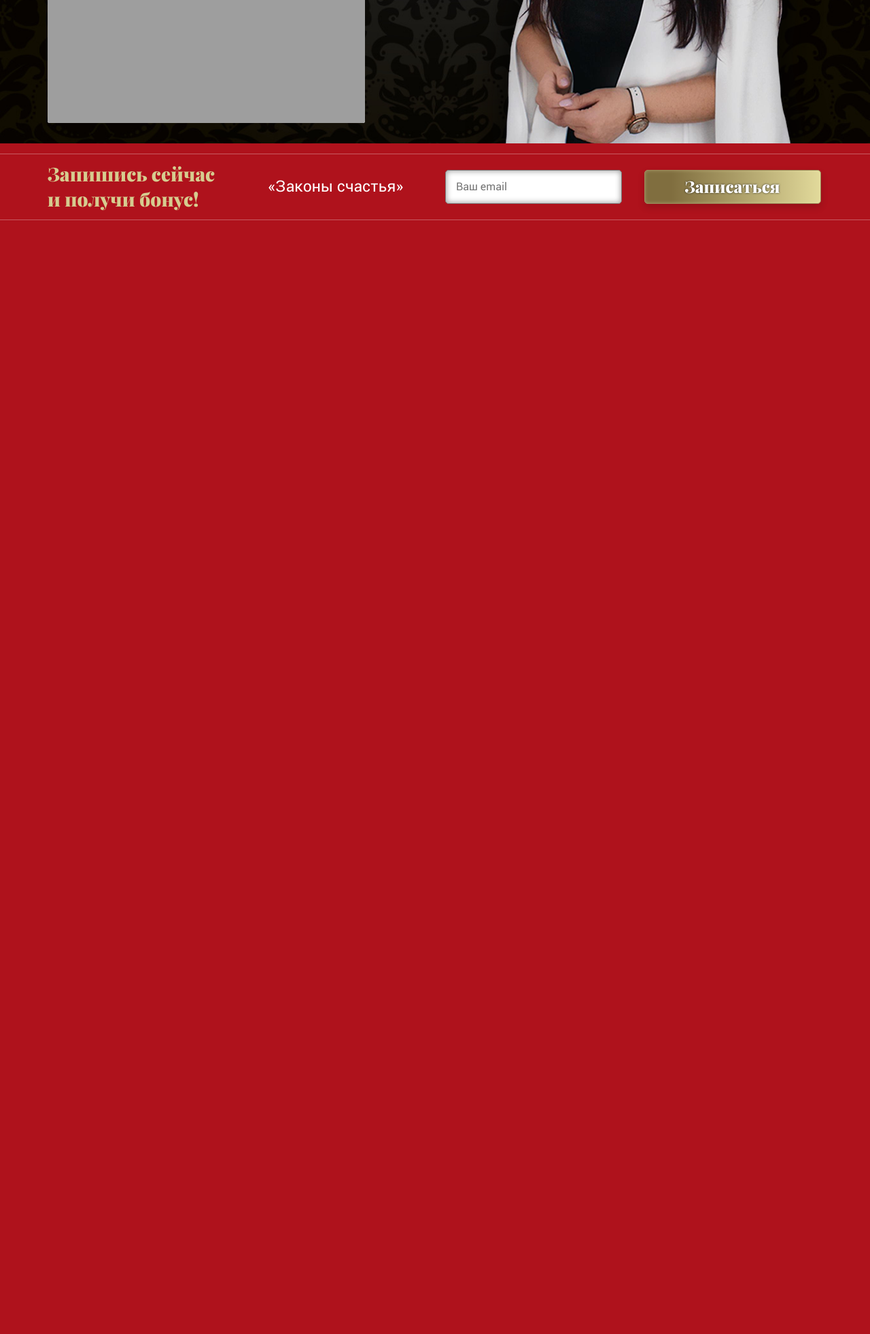
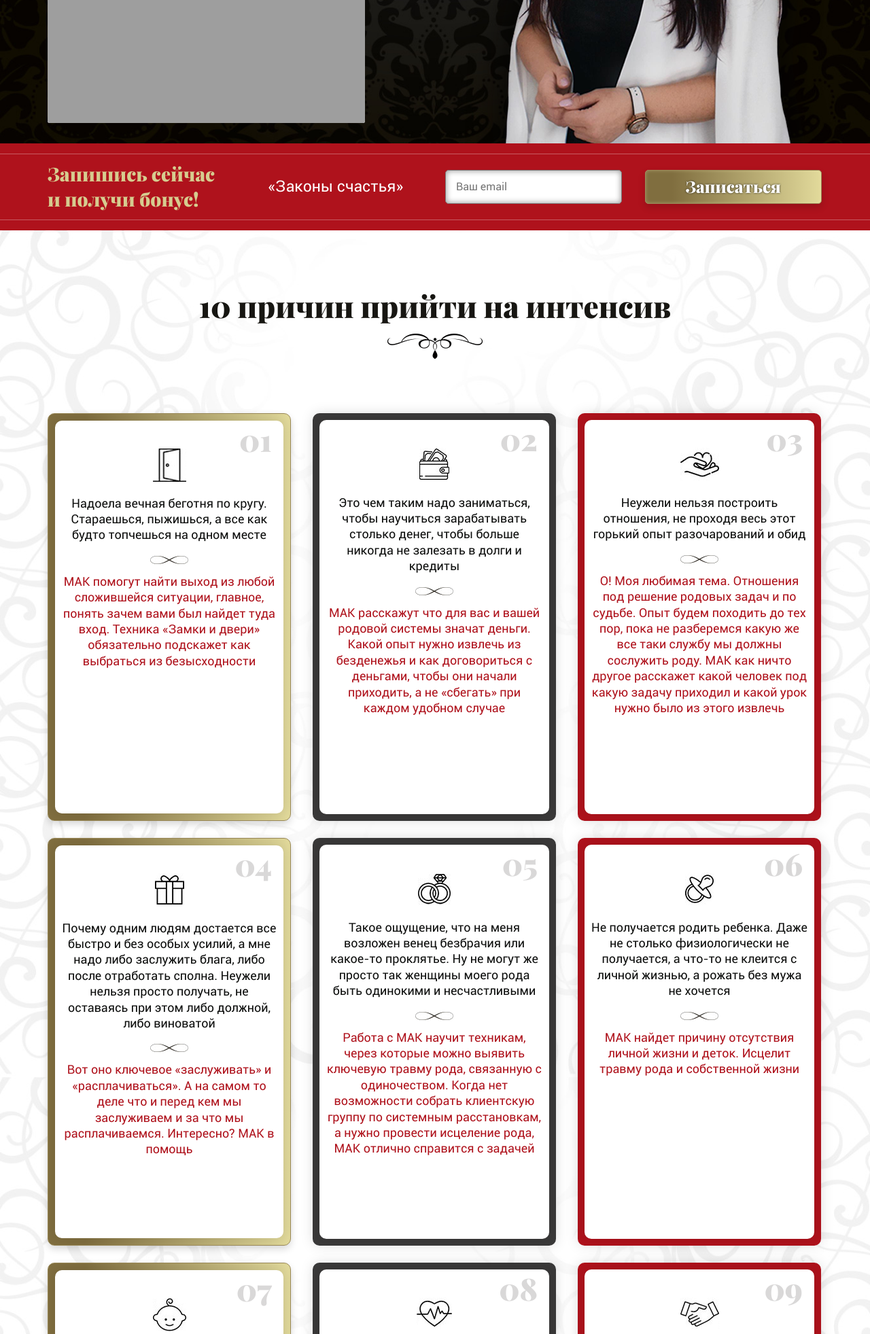
Before and after one commit to PavelRoR/abramova-mak, a PHP site: page / in a window 1280 px wide. Shown: the part 485-2448 px from the top of the page at 68% size. Before the commit the page ends 809 px from the top, so only its background shows below. Run offline with PHP 8.4, Linux system fonts and the light colour scheme; some libraries are stand-ins or nearby versions; grey boxes are pictures that could not be loaded.

Commit message:
Reasons section is done

```diff
--- a/index.html
+++ b/index.html
@@ -68,6 +68,118 @@
         <div class="clfix"></div>
       </div>
     </section>
+    <section id="reasons">
+      <div class="container">
+        <h3>10 причин прийти на интенсив</h3>
+        <div class="row">
+          <div id="reasons_block">
+                <div class="reason col-md-4 col-sm-6 col-sx-12">
+                  <div class="reason_wrapper">
+                    <div class="reason_container">
+                      <h4>01</h4>
+                      <div class="icon"></div>
+                      <p>Надоела вечная беготня по кругу. Стараешься, пыжишься, а все как будто топчешься  на одном  месте</p><img class="divider_middle" src="img/divider_middle.jpg" alt="Разделитель"/>
+                      <p>МАК помогут найти выход из любой сложившейся ситуации, главное, понять зачем вами был найдет туда вход. Техника «Замки и двери» обязательно подскажет как выбраться из безысходности</p>
+                    </div>
+                  </div>
+                </div>
+                <div class="reason col-md-4 col-sm-6 col-sx-12">
+                  <div class="reason_wrapper">
+                    <div class="reason_container">
+                      <h4>02</h4>
+                      <div class="icon"></div>
+                      <p>Это чем таким надо заниматься, чтобы научиться зарабатывать столько денег, чтобы больше никогда не залезать в долги и кредиты</p><img class="divider_middle" src="img/divider_middle.jpg" alt="Разделитель"/>
+                      <p>МАК расскажут что для вас и вашей родовой системы значат деньги. Какой опыт нужно извлечь из безденежья и как договориться с деньгами, чтобы они начали приходить, а не «сбегать» при каждом удобном случае</p>
+                    </div>
+                  </div>
+                </div>
+                <div class="reason col-md-4 col-sm-6 col-sx-12">
+                  <div class="reason_wrapper">
+                    <div class="reason_container">
+                      <h4>03</h4>
+                      <div class="icon"></div>
+                      <p>Неужели нельзя построить отношения, не проходя весь этот горький опыт разочарований и обид</p><img class="divider_middle" src="img/divider_middle.jpg" alt="Разделитель"/>
+                      <p>О! Моя любимая тема. Отношения под решение родовых задач и по судьбе. Опыт будем походить до тех пор, пока не разберемся какую же все таки службу мы должны сослужить роду. МАК как ничто другое расскажет какой человек под какую задачу приходил и какой урок нужно было из этого извлечь</p>
+                    </div>
+                  </div>
+                </div>
+                <div class="reason col-md-4 col-sm-6 col-sx-12">
+                  <div class="reason_wrapper">
+                    <div class="reason_container">
+                      <h4>04</h4>
+                      <div class="icon"></div>
+                      <p>Почему одним людям достается все быстро и без особых усилий, а мне надо либо заслужить блага, либо после отработать сполна. Неужели нельзя просто получать, не оставаясь при этом либо должной, либо виноватой</p><img class="divider_middle" src="img/divider_middle.jpg" alt="Разделитель"/>
+                      <p>Вот оно ключевое «заслуживать» и «расплачиваться». А на самом то деле что и перед кем мы заслуживаем и за что мы расплачиваемся. Интересно? МАК в помощь</p>
+                    </div>
+                  </div>
+                </div>
+                <div class="reason col-md-4 col-sm-6 col-sx-12">
+                  <div class="reason_wrapper">
+                    <div class="reason_container">
+                      <h4>05</h4>
+                      <div class="icon"></div>
+                      <p>Такое ощущение, что на меня возложен венец безбрачия или какое-то проклятье. Ну не могут же просто так женщины моего рода быть одинокими и несчастливыми</p><img class="divider_middle" src="img/divider_middle.jpg" alt="Разделитель"/>
+                      <p>Работа с МАК научит техникам, через которые можно выявить ключевую травму рода, связанную с одиночеством. Когда нет возможности собрать клиентскую группу по системным расстановкам, а нужно провести исцеление рода, МАК отлично справится с задачей</p>
+                    </div>
+                  </div>
+                </div>
+                <div class="reason col-md-4 col-sm-6 col-sx-12">
+                  <div class="reason_wrapper">
+                    <div class="reason_container">
+                      <h4>06</h4>
+                      <div class="icon"></div>
+                      <p>Не получается родить ребенка. Даже не столько физиологически не получается, а что-то не клеится с личной жизнью, а рожать без мужа не хочется</p><img class="divider_middle" src="img/divider_middle.jpg" alt="Разделитель"/>
+                      <p>МАК найдет причину отсутствия личной жизни и деток. Исцелит травму рода и собственной жизни</p>
+                    </div>
+                  </div>
+                </div>
+                <div class="reason col-md-4 col-sm-6 col-sx-12">
+                  <div class="reason_wrapper">
+                    <div class="reason_container">
+                      <h4>07</h4>
+                      <div class="icon"></div>
+                      <p>Выкидыши, бесплодие, болезни по-женски. От куда все это взялось, а, главное, что с этим делать? Если медицина бессильна, должен же быть какой-то другой выход</p><img class="divider_middle" src="img/divider_middle.jpg" alt="Разделитель"/>
+                      <p>С помощью МАК возможно обнаружить и устранить скрытые причины мнимого бесплодия, зачать и родить здорового ребенка</p>
+                    </div>
+                  </div>
+                </div>
+                <div class="reason col-md-4 col-sm-6 col-sx-12">
+                  <div class="reason_wrapper">
+                    <div class="reason_container">
+                      <h4>08</h4>
+                      <div class="icon"></div>
+                      <p>Почему мой ребенок не слушается, как будто мы разговариваем на разных языках. Невозможно достучаться до его разума, как будто я со стенкой все время разговариваю. Как общаться, чтобы достичь взаимопонимания</p><img class="divider_middle" src="img/divider_middle.jpg" alt="Разделитель"/>
+                      <p>МАК отлично помогают проработать отношения с детьми. Работая с картами, отлично видна на поверхности детско-родительская проблема. А так же с самими детьми нет лучше способа работы, как через МАК. Дети любят картинки и бессознательно выдают все тайны своего подсознания. Хотите все знать о своих детях? Это все МАК</p>
+                    </div>
+                  </div>
+                </div>
+                <div class="reason col-md-4 col-sm-6 col-sx-12">
+                  <div class="reason_wrapper">
+                    <div class="reason_container">
+                      <h4>09</h4>
+                      <div class="icon"></div>
+                      <p>То ли возраст, то ли погода, то ли время такое. Но ощущение, что куда-то уходит энергия, появляется апатия и даже депрессия. Нет желания что-то делать, куда-то двигаться. Опускаются руки и не знаю как с этим состоянием справляться</p><img class="divider_middle" src="img/divider_middle.jpg" alt="Разделитель"/>
+                      <p>С помощью МАК можно увидеть тайное послание нашего подсознания. Ведь апатия и плохое самочувствие – это защитная реакция организма. От чего мы защищаемся и как выстроить альтернативную защиту, при этом пребывая в полном здравии – тоже расскажут МАК</p>
+                    </div>
+                  </div>
+                </div>
+            <div class="col-md-4 col-sm-6 col-sx-12"></div>
+                <div class="reason col-md-4 col-sm-6 col-sx-12">
+                  <div class="reason_wrapper">
+                    <div class="reason_container">
+                      <h4>10</h4>
+                      <div class="icon"></div>
+                      <p>Известно, что многие болезни имеют соматическое объяснение. Ну раз от расстройств нервной системы они появились, то как теперь выровнять свое душевное состояние, чтобы болезни отступили</p><img class="divider_middle" src="img/divider_middle.jpg" alt="Разделитель"/>
+                      <p>Через МАК вы сможете поговорить и договориться со своими болезнями. Спросить что их рядом с вами удерживает. Найти им другой «домик» или научиться с ними уживаться без нужды испытывать боль и страдание. А также через МАК можно активировать и усилить свою интуицию,   научиться читать знаки и через связь со своим подсознанием быстро и эффективно получать ответы на любые вопросы</p>
+                    </div>
+                  </div>
+                </div>
+            <div class="col-md-4 col-sm-6 col-sx-12"></div>
+          </div>
+        </div>
+        <button class="button">Записаться</button>
+      </div>
+    </section>
     <link rel="stylesheet" href="//maxcdn.bootstrapcdn.com/font-awesome/4.7.0/css/font-awesome.min.css"/>
     <script src="https://ajax.googleapis.com/ajax/libs/jquery/2.1.1/jquery.min.js"></script>
     <script>window.jQuery || document.write('<script src="js/jquery-2.1.1.min.js"><\/script>')</script>
--- a/index.pug
+++ b/index.pug
@@ -21,7 +21,7 @@ html(lang="ru")
 			include pug/header
 			include pug/main
 		include pug/mail_section
-		//- include pug/risons
+		include pug/rissons
 		//- include pug/plan
 		//- include pug/author
 		//- include pug/testimonials
--- a/styl/parts/mail_section.styl
+++ b/styl/parts/mail_section.styl
@@ -39,6 +39,8 @@
     .infront_submit,
     .span_phone
         font-size: 15px
+    button.button
+        margin-top: 0
 .email-block input,
 .phone-block input,
 .email-block input:focus,
@@ -54,5 +56,3 @@
     line-height: 2
     text-align: left;
     padding: 8px 15px
-button.button
-    margin-top: 0
--- /dev/null
+++ b/styl/parts/rissons.styl
@@ -0,0 +1,128 @@
+#reasons
+	background-image url(../img/lacy_bg.jpg)
+	background-repeat no-repeat
+	background-position center
+	background-size: cover;
+	background-attachment: fixed;
+	padding: 50px 0
+	.reason
+		.reason_wrapper
+			border-radius: 10px;
+			width: 358px;
+			height: 600px;
+			padding 10px
+			margin-bottom: 25px
+		&:first-child .reason_wrapper
+		&:nth-child(4) .reason_wrapper
+		&:nth-child(7) .reason_wrapper
+		&:nth-of-type(11) .reason_wrapper
+			border 1px solid rgb(154, 137, 88);
+			background-image: linear-gradient( 90deg, rgb(128,110,63) 15%, rgb(226,218,155) 100%);
+			box-shadow: 0px 5px 11px 0px rgba(0, 0, 0, 0.15);
+		&:nth-child(2) .reason_wrapper
+		&:nth-child(5) .reason_wrapper
+		&:nth-child(8) .reason_wrapper
+			border-radius: 10px;
+			background-color: rgb(58, 57, 57);
+			box-shadow: 0px 0px 17.67px 1.33px rgba(0, 0, 0, 0.1);
+		&:nth-child(3) .reason_wrapper
+		&:nth-child(6) .reason_wrapper
+		&:nth-child(9) .reason_wrapper
+			background-color: rgb(175, 18, 28);
+			box-shadow: 0px 0px 17.67px 1.33px rgba(0, 0, 0, 0.1);
+		&:nth-of-type(11) .reason_wrapper
+			height 640px
+		&:first-of-type
+			.reason_container
+				.icon
+					width: 49px
+					background-image url(../img/icons.jpg)
+					background-position 0 0
+		&:nth-of-type(3)
+			.reason_container
+				.icon
+					width: 57px
+					background-image url(../img/icons.jpg)
+					background-position -93px 0
+		&:nth-of-type(4)
+			.reason_container
+				.icon
+					width: 43px
+					background-image url(../img/icons.jpg)
+					background-position -150px 0
+		&:nth-of-type(5)
+			.reason_container
+				.icon
+					width: 48px
+					background-image url(../img/icons.jpg)
+					background-position -193px 0
+		&:nth-of-type(6)
+			.reason_container
+				.icon
+					width: 42px
+					background-image url(../img/icons.jpg)
+					background-position -241px 0
+		&:nth-of-type(7)
+			.reason_container
+				.icon
+					width: 49px
+					background-image url(../img/icons.jpg)
+					background-position -283px 0
+		&:nth-of-type(8)
+			.reason_container
+				.icon
+					width: 52px
+					background-image url(../img/icons.jpg)
+					background-position -332px 0
+		&:nth-of-type(9)
+			.reason_container
+				.icon
+					width: 57px
+					background-image url(../img/icons.jpg)
+					background-position -384px 0
+		&:nth-of-type(11)
+			.reason_container
+				.icon
+					width: 47px
+					background-image url(../img/icons.jpg)
+					background-position -441px 0
+		&:nth-of-type(2)
+			.reason_container
+				.icon
+					width: 44px
+					background-image url(../img/icons.jpg)
+					background-position -49px 0
+.reason_container
+	padding: 1px 10px
+	border-radius: 10px;
+	background-color: rgb(255, 255, 255);
+	box-shadow: 0px 0px 17.67px 1.33px rgba(0, 0, 0, 0.1);
+	height 100%
+	text-align: center
+	position relative
+	h4
+		font-size: 45px;
+		font-family: "PlayfairDisplayBlack", serif;
+		color: rgba(66, 61, 61, 0.2);
+		font-weight: bold;
+		line-height: 1.2
+		text-align: right
+		position: absolute
+		top: 0
+		right 17px
+		margin: 0
+	.icon
+		height 49px
+		margin 40px auto 20px
+		background-repeat no-repeat
+	p
+		font-size: 18px;
+		font-family: "RobotoRegular", sans-serif;
+		color: rgb(13, 14, 13);
+		line-height: 1.3
+		margin 0
+		&:nth-of-type(2)
+			color: pr_red
+	.divider_middle
+		margin 19px auto 14px
+		display block
--- a/styl/styles.styl
+++ b/styl/styles.styl
@@ -51,9 +51,9 @@ h3
 	text-align: center
 	position relative
 	&:after
-		content: url('..img/divider_black.png')
+		content: url('../img/divider_black.png')
 		display block
-		margin 10px auto 60px
+		margin 25px auto 80px
 .video_wrapper
 	margin 0 auto
 	position relative
@@ -77,6 +77,7 @@ h3
 		bottom 0
 		cursor pointer
 .button
+	display block
 	border: 1px solid rgb(154, 137, 88);
 	border-radius: 5px;
 	background-image: linear-gradient( 90deg, rgb(128,110,63) 15%, rgb(226,218,155) 100%);
@@ -88,6 +89,7 @@ h3
 	line-height: 1.375;
 	text-shadow: 0px 0px 3px rgba(0, 0, 0, 0.75);
 	min-height: 50px
+	margin: 40px auto 0
 	&:hover
 		background-image: linear-gradient( 270deg, rgb(128,110,63) 15%, rgb(226,218,155) 100%);
 	&:hover
@@ -96,3 +98,4 @@ h3
 		color rgb(255, 255, 255);
 @import 'parts/main.styl'
 @import 'parts/mail_section'
+@import 'parts/rissons'
```
Also changed, not shown: pug/rissons.pug (added, +27 -0 lines), css/styles.css, img/divider_middle.jpg (renamed from img/divider_2.jpg), img/icons.jpg (added), img/lacy_bg.jpg, img/lacy_bg_2.jpg (added), img/rissins_back.jpg (deleted).
